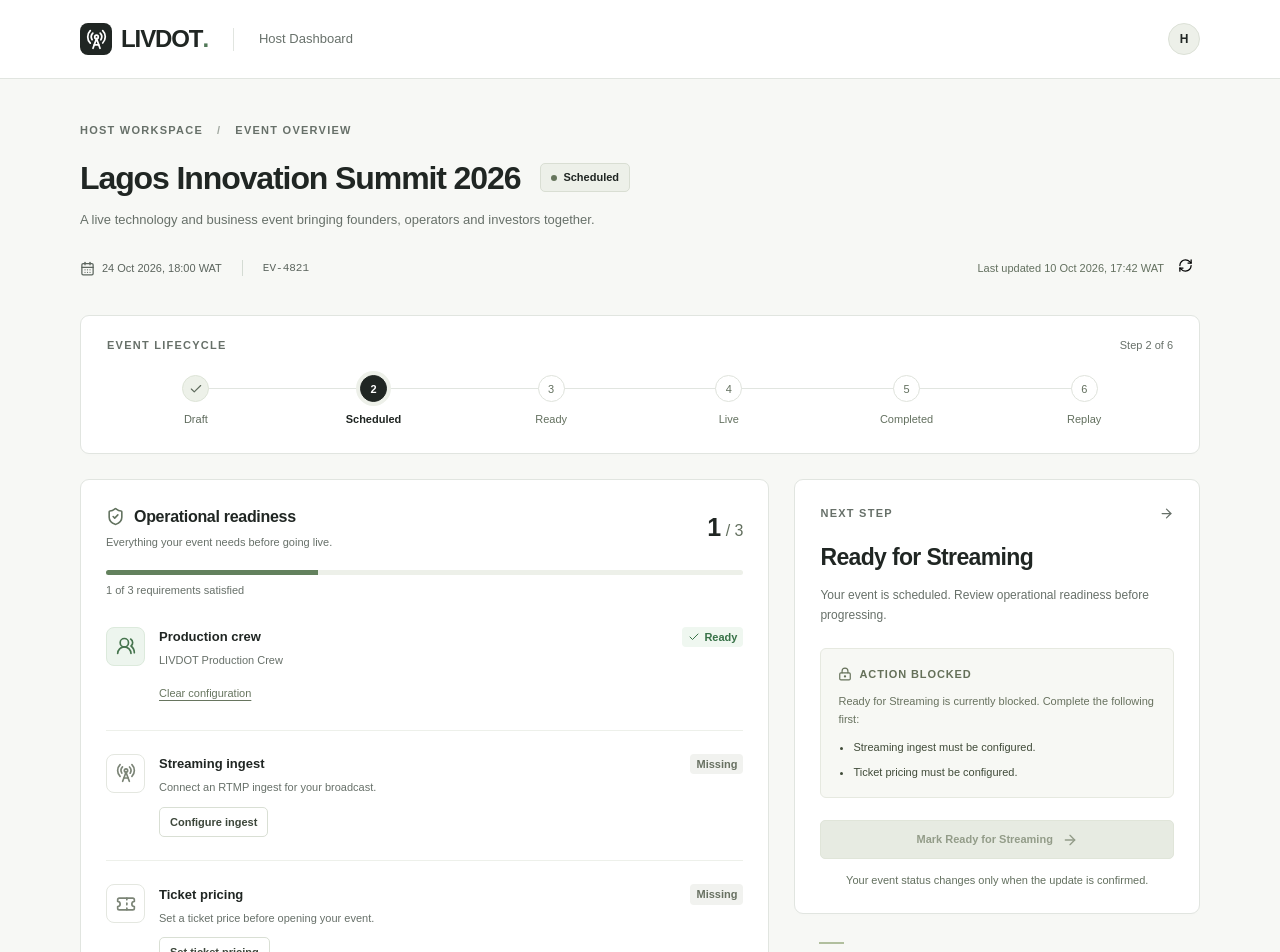
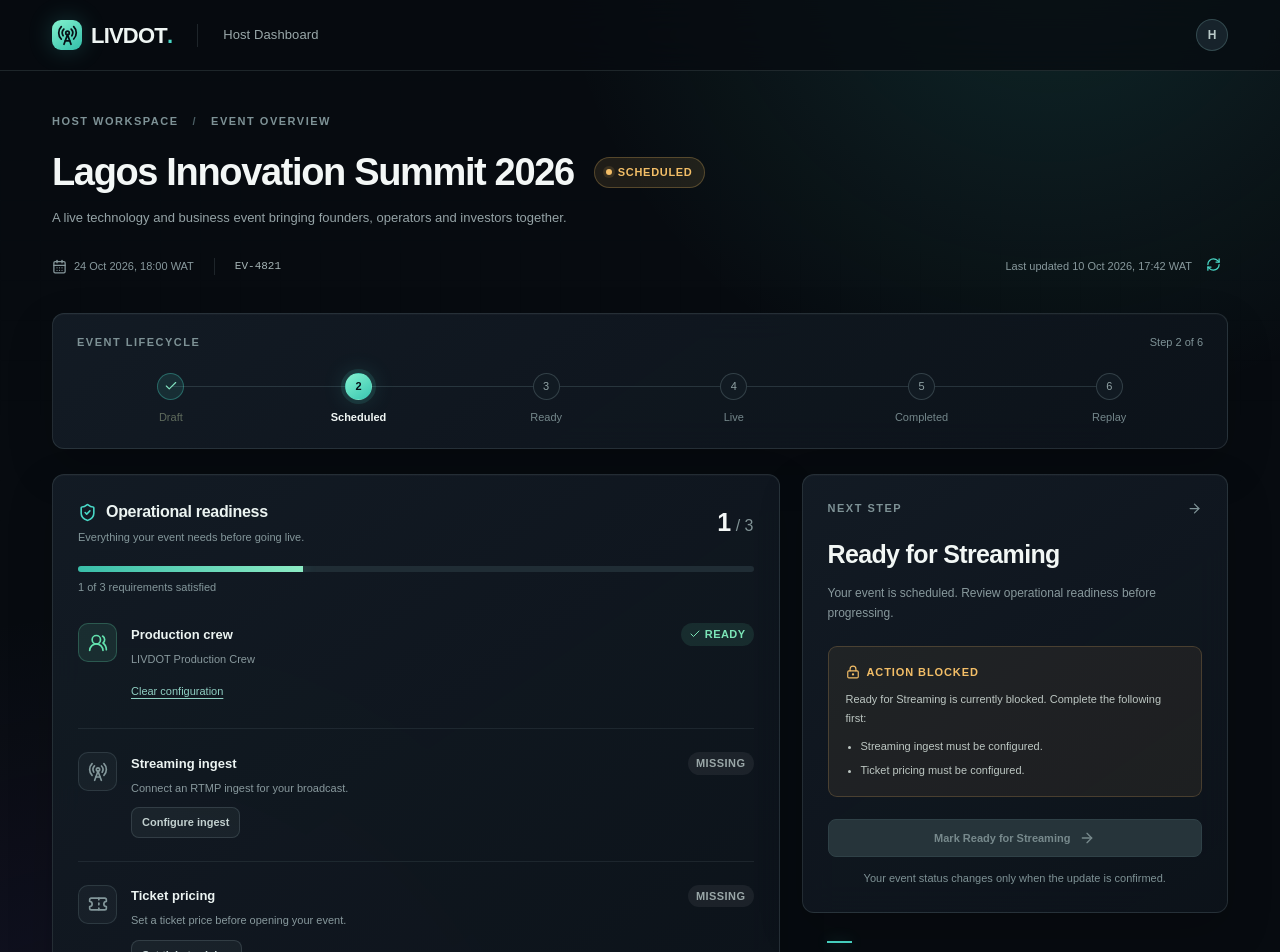
Before and after one commit to michycipher/livdot-host.dashboard, a Next.js app: page / in a window 1280 px wide. Shown: the top 952 px of the page. Built offline with nearby package versions, Linux system fonts and the light colour scheme.

Commit message:
refresh host dashboard visual system

```diff
--- a/src/app/globals.css
+++ b/src/app/globals.css
@@ -889,3 +889,475 @@ footer {
     transition: none !important;
   }
 }
+
+/* Host control-room visual system */
+:root {
+  --ink: #eef5f3;
+  --muted: #8d9b9f;
+  --line: rgba(154, 177, 181, 0.16);
+  --green: #62e0ad;
+  --canvas: #070b10;
+  --surface: rgba(16, 23, 31, 0.88);
+  --surface-raised: #141e27;
+  --cyan: #49d8c7;
+  --amber: #f3be67;
+  --red: #ef737b;
+}
+
+html {
+  background: var(--canvas);
+}
+
+body {
+  min-height: 100vh;
+  background:
+    radial-gradient(circle at 82% -5%, rgba(71, 217, 198, 0.14), transparent 31rem),
+    radial-gradient(circle at 8% 74%, rgba(94, 65, 157, 0.16), transparent 35rem),
+    var(--canvas);
+  color: var(--ink);
+}
+
+body::before {
+  content: "";
+  position: fixed;
+  inset: 0;
+  pointer-events: none;
+  opacity: 0.22;
+  background-image:
+    linear-gradient(rgba(132, 163, 168, 0.045) 1px, transparent 1px),
+    linear-gradient(90deg, rgba(132, 163, 168, 0.045) 1px, transparent 1px);
+  background-size: 40px 40px;
+  mask-image: linear-gradient(to bottom, black, transparent 88%);
+}
+
+button:focus-visible,
+input:focus-visible,
+select:focus-visible,
+a:focus-visible,
+.lifecycle:focus-visible {
+  outline-color: var(--cyan);
+}
+
+button {
+  transition: background 0.18s ease, border-color 0.18s ease, color 0.18s ease, transform 0.18s ease, box-shadow 0.18s ease;
+}
+
+button:not(:disabled):hover {
+  filter: none;
+  transform: translateY(-1px);
+}
+
+.app-bar {
+  position: relative;
+  z-index: 1;
+  background: rgba(7, 11, 16, 0.76);
+  border-bottom: 1px solid var(--line);
+  backdrop-filter: blur(18px);
+}
+
+.app-bar-inner {
+  height: 70px;
+  max-width: 1240px;
+  padding: 0 32px;
+}
+
+.brand {
+  color: var(--ink);
+  font-size: 22px;
+  letter-spacing: -0.8px;
+}
+
+.brand-mark {
+  width: 30px;
+  height: 30px;
+  border-radius: 9px;
+  color: #061016;
+  background: linear-gradient(145deg, #83f2ce, #32bea9);
+  box-shadow: 0 0 24px rgba(73, 216, 199, 0.22);
+}
+
+.brand-period {
+  color: var(--cyan);
+}
+
+.app-divider {
+  background: var(--line);
+}
+
+.workspace-label {
+  color: #9aa8aa;
+  letter-spacing: 0.1px;
+}
+
+.host-avatar {
+  color: #b9c9c8;
+  background: #17232b;
+  border-color: rgba(131, 184, 181, 0.26);
+}
+
+main {
+  position: relative;
+  z-index: 0;
+  max-width: 1240px;
+  padding: 42px 32px 42px;
+}
+
+.eyebrow,
+.section-kicker,
+.subtle-label {
+  color: #7e9296;
+  letter-spacing: 1.5px;
+}
+
+.eyebrow span {
+  color: #4b5e64;
+}
+
+h1 {
+  color: #f3f7f6;
+  font-size: clamp(28px, 3vw, 38px);
+  letter-spacing: -1.35px;
+}
+
+.event-description {
+  color: #95a3a6;
+}
+
+.header-meta,
+.updated,
+.details dt,
+.requirement-body p,
+.action-description,
+.operations-note,
+footer {
+  color: #88999d;
+}
+
+.event-id {
+  border-color: var(--line);
+  color: #a5b4b5;
+}
+
+.updated svg {
+  color: var(--cyan);
+}
+
+.icon-button {
+  color: #91a5a8;
+}
+
+.card {
+  background: linear-gradient(145deg, rgba(20, 29, 38, 0.92), rgba(13, 19, 27, 0.9));
+  border-color: var(--line);
+  border-radius: 12px;
+  box-shadow: 0 18px 46px rgba(0, 0, 0, 0.18), inset 0 1px 0 rgba(255, 255, 255, 0.025);
+  backdrop-filter: blur(16px);
+}
+
+.status-badge {
+  color: var(--amber);
+  background: rgba(243, 190, 103, 0.1);
+  border-color: rgba(243, 190, 103, 0.26);
+  border-radius: 999px;
+  padding: 6px 11px;
+  text-transform: uppercase;
+  letter-spacing: 0.7px;
+}
+
+.status-dot {
+  background: var(--amber);
+  box-shadow: 0 0 0 3px rgba(243, 190, 103, 0.12);
+}
+
+.status-badge.live {
+  color: #ff9b9f;
+  background: rgba(239, 115, 123, 0.12);
+  border-color: rgba(239, 115, 123, 0.3);
+}
+
+.status-badge.live .status-dot {
+  background: var(--red);
+  box-shadow: 0 0 0 3px rgba(239, 115, 123, 0.13);
+}
+
+.lifecycle {
+  padding: 20px 24px 23px;
+  border-radius: 12px;
+}
+
+.lifecycle li {
+  color: #74878b;
+}
+
+.lifecycle li:before {
+  background: rgba(122, 155, 159, 0.23);
+}
+
+.step-circle {
+  color: #91a3a5;
+  background: #111a22;
+  border-color: rgba(147, 177, 178, 0.25);
+}
+
+.past .step-circle {
+  color: #80e0be;
+  background: rgba(73, 216, 199, 0.11);
+  border-color: rgba(73, 216, 199, 0.35);
+}
+
+.lifecycle .current {
+  color: #f0f6f4;
+}
+
+.current .step-circle {
+  color: #061016;
+  background: linear-gradient(145deg, #84f2d0, #39c6b1);
+  border-color: transparent;
+  box-shadow: 0 0 0 4px rgba(73, 216, 199, 0.12), 0 0 24px rgba(73, 216, 199, 0.2);
+}
+
+.dashboard-grid {
+  grid-template-columns: minmax(0, 1.45fr) minmax(300px, 0.85fr);
+  gap: 22px;
+}
+
+.main-column {
+  gap: 22px;
+}
+
+h2,
+h3 {
+  color: #ecf4f2;
+}
+
+.heading-with-icon svg {
+  color: var(--cyan);
+}
+
+.section-heading p,
+.readiness-summary p {
+  color: #84979b;
+}
+
+.readiness-count {
+  color: #f3f7f6;
+}
+
+.readiness-count span {
+  color: #819396;
+}
+
+.progress-track {
+  height: 6px;
+  background: #202d35;
+}
+
+.progress-track > div {
+  background: linear-gradient(90deg, #39bea9, #8cebc4);
+  box-shadow: 0 0 15px rgba(73, 216, 199, 0.3);
+}
+
+.readiness-item {
+  border-color: rgba(154, 177, 181, 0.11);
+}
+
+.requirement-icon {
+  color: #83979a;
+  background: rgba(133, 160, 164, 0.06);
+  border-color: rgba(145, 173, 175, 0.18);
+  border-radius: 10px;
+}
+
+.requirement-icon.satisfied {
+  color: var(--green);
+  background: rgba(98, 224, 173, 0.1);
+  border-color: rgba(98, 224, 173, 0.25);
+}
+
+.ready-label,
+.missing-label {
+  border-radius: 999px;
+  padding: 3px 8px;
+  letter-spacing: 0.45px;
+  text-transform: uppercase;
+}
+
+.ready-label {
+  color: #7ce5b7;
+  background: rgba(98, 224, 173, 0.11);
+}
+
+.missing-label {
+  color: #9aa7a8;
+  background: rgba(154, 167, 168, 0.1);
+}
+
+.button {
+  border-radius: 8px;
+}
+
+.secondary {
+  color: #c2d0cf;
+  background: rgba(140, 168, 170, 0.08);
+  border-color: rgba(148, 177, 179, 0.2);
+}
+
+.secondary:not(:disabled):hover {
+  color: #eff9f5;
+  background: rgba(73, 216, 199, 0.12);
+  border-color: rgba(73, 216, 199, 0.36);
+}
+
+.text-button {
+  color: #8fcfc2;
+}
+
+.readiness-footnote {
+  color: #7e9295;
+  background: rgba(7, 12, 16, 0.28);
+  border-color: var(--line);
+  border-radius: 0 0 12px 12px;
+}
+
+.details dd {
+  color: #d7e1df;
+}
+
+.action-panel h2 {
+  color: #f2f7f5;
+  font-size: 25px;
+}
+
+.blockers {
+  background: rgba(243, 190, 103, 0.065);
+  border-color: rgba(243, 190, 103, 0.2);
+  border-radius: 9px;
+}
+
+.blocker-label {
+  color: var(--amber);
+}
+
+.blockers p,
+.blockers ul {
+  color: #bdc7c3;
+}
+
+.primary {
+  color: #061016;
+  background: linear-gradient(135deg, #83efd0, #38c4af);
+  border-color: transparent;
+  box-shadow: 0 8px 22px rgba(40, 190, 165, 0.16);
+}
+
+.primary:not(:disabled):hover {
+  box-shadow: 0 10px 28px rgba(40, 190, 165, 0.25);
+}
+
+.primary:disabled {
+  color: #77898c;
+  background: #26343a;
+  border-color: #2f4147;
+  box-shadow: none;
+}
+
+.danger {
+  color: #fff3f3;
+  background: rgba(204, 69, 81, 0.85);
+  border-color: rgba(239, 115, 123, 0.55);
+}
+
+.authority-note {
+  color: #7e9295;
+}
+
+.eligible {
+  color: #91e5c2;
+  background: rgba(98, 224, 173, 0.08);
+  border-color: rgba(98, 224, 173, 0.2);
+}
+
+.operations-note p {
+  color: #a8c3bd;
+}
+
+.note-line {
+  background: var(--cyan);
+  box-shadow: 0 0 14px rgba(73, 216, 199, 0.3);
+}
+
+.complete-icon {
+  color: var(--green);
+}
+
+.schedule-form input,
+select {
+  color: #dbe7e4;
+  background: #111a22;
+  border-color: rgba(148, 177, 179, 0.22);
+}
+
+.demo-controls {
+  background: rgba(15, 24, 31, 0.76);
+  border-color: rgba(73, 216, 199, 0.23);
+  border-radius: 12px;
+}
+
+.demo-heading,
+.demo-heading h2 {
+  color: #9ee7d3;
+}
+
+.demo-controls > p,
+.failure-control p {
+  color: #819396;
+}
+
+.switch-label input {
+  accent-color: var(--cyan);
+}
+
+.error-panel {
+  color: #ffb4b6;
+  background: rgba(168, 53, 65, 0.13);
+  border-color: rgba(239, 115, 123, 0.3);
+}
+
+.error-panel h2 {
+  color: #ffe4e4;
+}
+
+.loading {
+  color: #c1cfcc;
+}
+
+.skeleton {
+  background: #24353b;
+}
+
+footer {
+  border-color: var(--line);
+}
+
+.skip-link {
+  color: #061016;
+  background: #83efd0;
+}
+
+@media (max-width: 640px) {
+  .app-bar-inner {
+    height: 64px;
+  }
+
+  main {
+    padding-top: 30px;
+  }
+
+  .dashboard-grid {
+    gap: 18px;
+  }
+
+  .card {
+    border-radius: 10px;
+  }
+}
```
